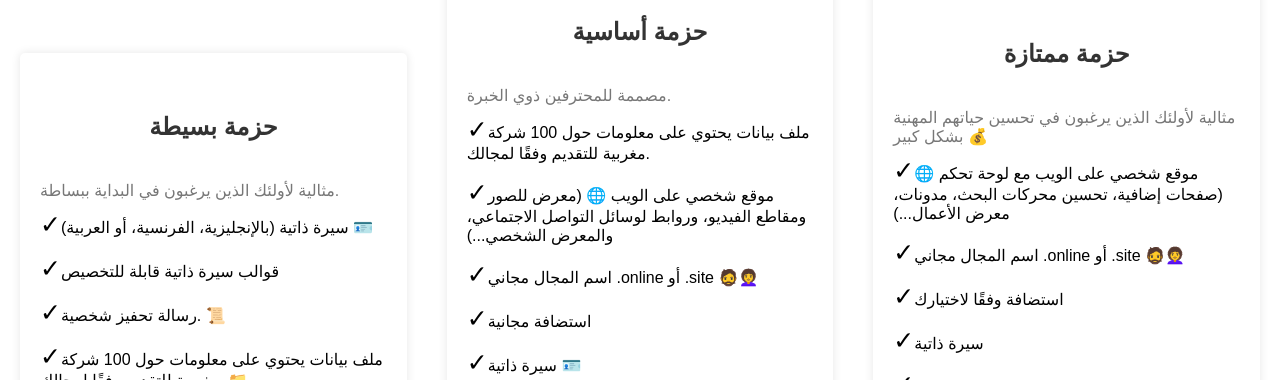
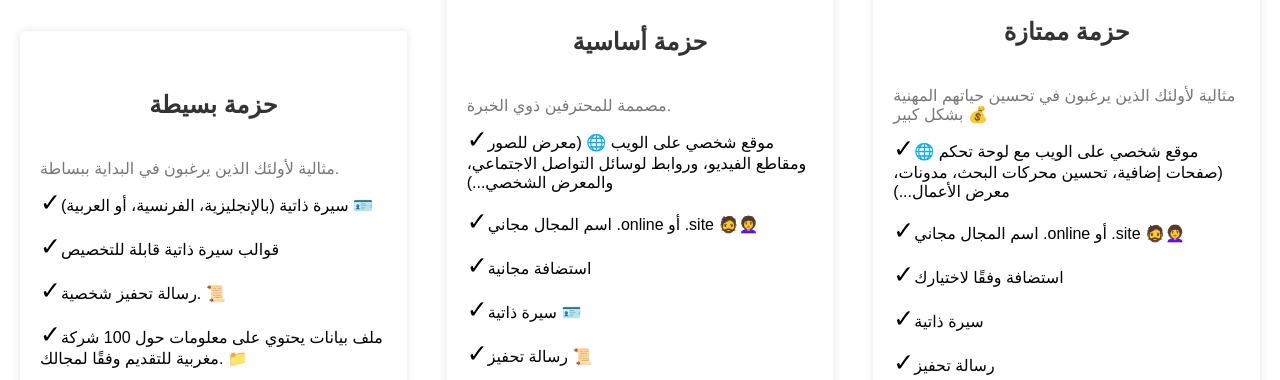
Before and after one commit to chatitabderrahmane/ACagence, a plain HTML site: page indexAR.html in a window 1280 px wide. Shown: the part 1159-1539 px from the top of the page. Drawn offline with nearby package versions, Linux system fonts and the light colour scheme; a web font is replaced by a local one.

Commit message:
Update indexAR.html

```diff
--- a/indexAR.html
+++ b/indexAR.html
@@ -64,8 +64,7 @@
         <h2>حزمة أساسية</h2>
         <p>مصممة للمحترفين ذوي الخبرة.</p>
         <ul>
-            <li>ملف بيانات يحتوي على معلومات حول 100 شركة مغربية للتقديم وفقًا لمجالك.</li>
-            <li>موقع شخصي على الويب 🌐 (معرض للصور ومقاطع الفيديو، وروابط لوسائل التواصل الاجتماعي، والمعرض الشخصي...)</li>
+             <li>موقع شخصي على الويب 🌐 (معرض للصور ومقاطع الفيديو، وروابط لوسائل التواصل الاجتماعي، والمعرض الشخصي...)</li>
             <li>اسم المجال مجاني .online أو .site 🧔👩‍🦱</li>
             <li>استضافة مجانية</li>
             <li>سيرة ذاتية 🪪</li>
```
